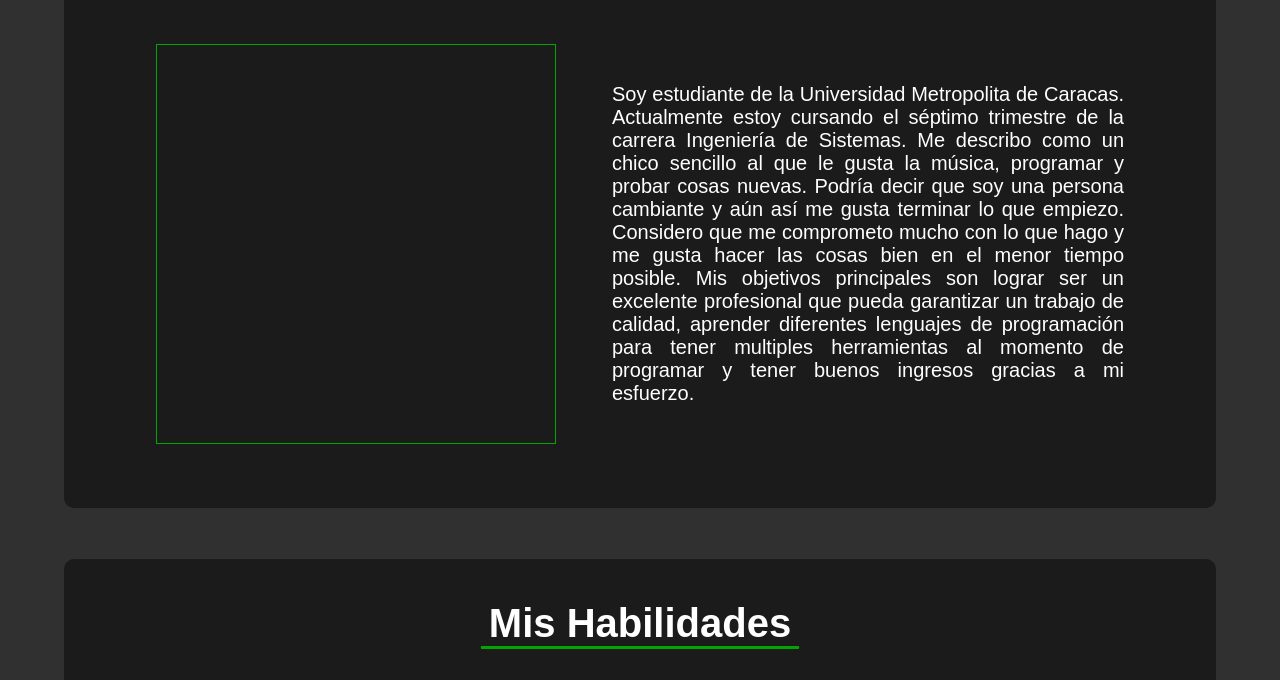
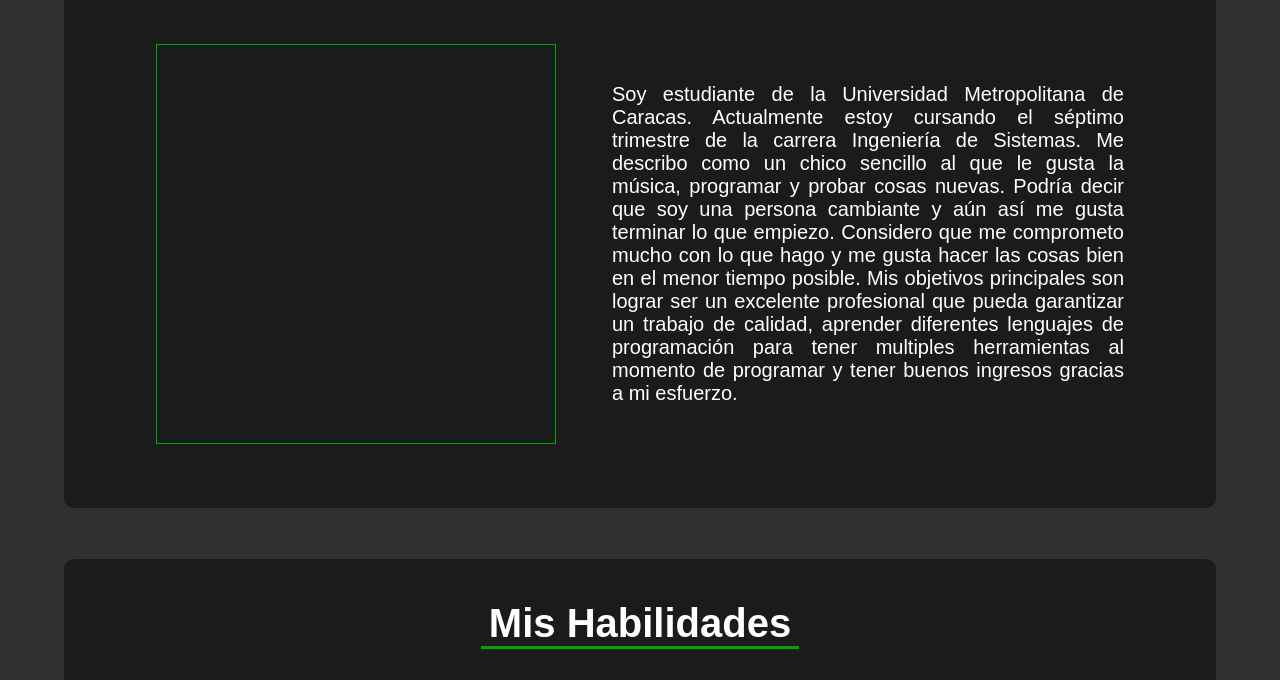
Before and after one commit to JendersonQuintero/Portafolio-Jenderson, a plain HTML site: page index.html in a window 1280 px wide. Shown: the part 909-1589 px from the top of the page. Drawn offline with Linux system fonts and the light colour scheme; some packages are replaced by stand-ins of ours; a script that the page names is missing.

Commit message:
Correccion de error en sobre mi

```diff
--- a/index.html
+++ b/index.html
@@ -49,7 +49,7 @@
             <div class="contenedor">
                 <div class="img-jenderson"></div>
                 <div class="texto">
-                    <p>Soy estudiante de la Universidad Metropolita de Caracas. Actualmente estoy cursando el séptimo trimestre de la carrera Ingeniería de Sistemas. Me describo como un chico sencillo al que le gusta la música, programar y probar cosas nuevas. Podría decir que soy una persona cambiante y aún así me gusta terminar lo que empiezo. Considero que me comprometo mucho con lo que hago y me gusta hacer las cosas bien en el menor tiempo posible. Mis objetivos principales son lograr ser un excelente profesional que pueda garantizar un trabajo de calidad, aprender diferentes lenguajes de programación para tener multiples herramientas al momento de programar y tener buenos ingresos gracias a mi esfuerzo.
+                    <p>Soy estudiante de la Universidad Metropolitana de Caracas. Actualmente estoy cursando el séptimo trimestre de la carrera Ingeniería de Sistemas. Me describo como un chico sencillo al que le gusta la música, programar y probar cosas nuevas. Podría decir que soy una persona cambiante y aún así me gusta terminar lo que empiezo. Considero que me comprometo mucho con lo que hago y me gusta hacer las cosas bien en el menor tiempo posible. Mis objetivos principales son lograr ser un excelente profesional que pueda garantizar un trabajo de calidad, aprender diferentes lenguajes de programación para tener multiples herramientas al momento de programar y tener buenos ingresos gracias a mi esfuerzo.
                     </p>
                 </div>
             </div>
```
